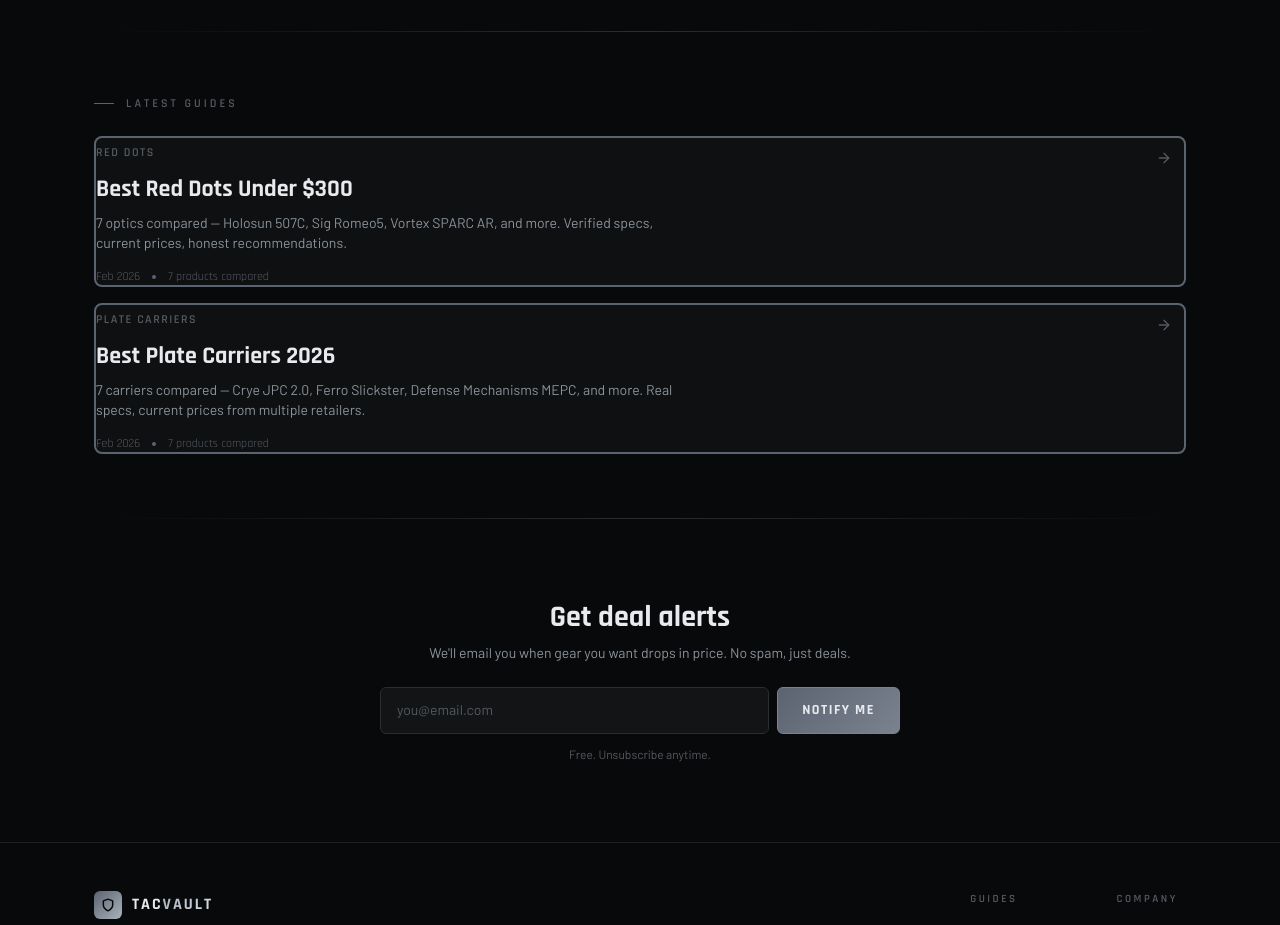
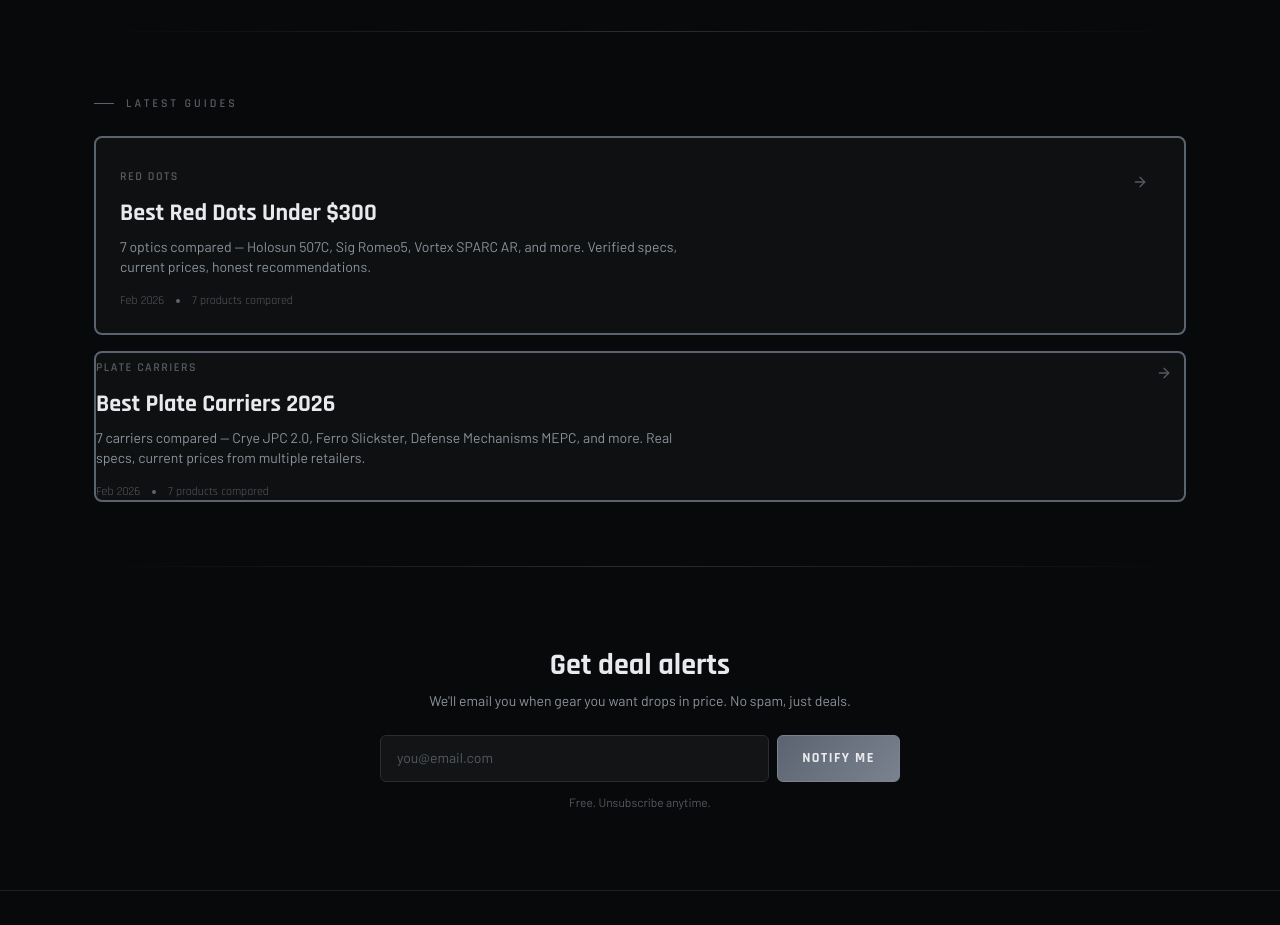
Before and after one commit to TacVault/tacvault, a Next.js app: page / in a window 1280 px wide. Shown: the part 860-1785 px from the top of the page. Built offline with nearby package versions, Linux system fonts and the light colour scheme.

Commit message:
Add padding to guide cards

```diff
--- a/app/page.tsx
+++ b/app/page.tsx
@@ -88,7 +88,7 @@
 
         <div className="space-y-4">
           {/* Red Dots Guide */}
-          <Link href="/guides/best-red-dots-under-300" className="block bg-[#0e1011] border-2 border-[#5c6370] rounded-lg group">
+          <Link href="/guides/best-red-dots-under-300" className="block bg-[#0e1011] border-2 border-[#5c6370] rounded-lg p-6 group">
             <div className="flex justify-between items-start gap-4">
               <div>
                 <span className="inline-block font-tactical font-semibold text-xs tracking-[1.5px] uppercase text-text-muted mb-3">Red Dots</span>
```
